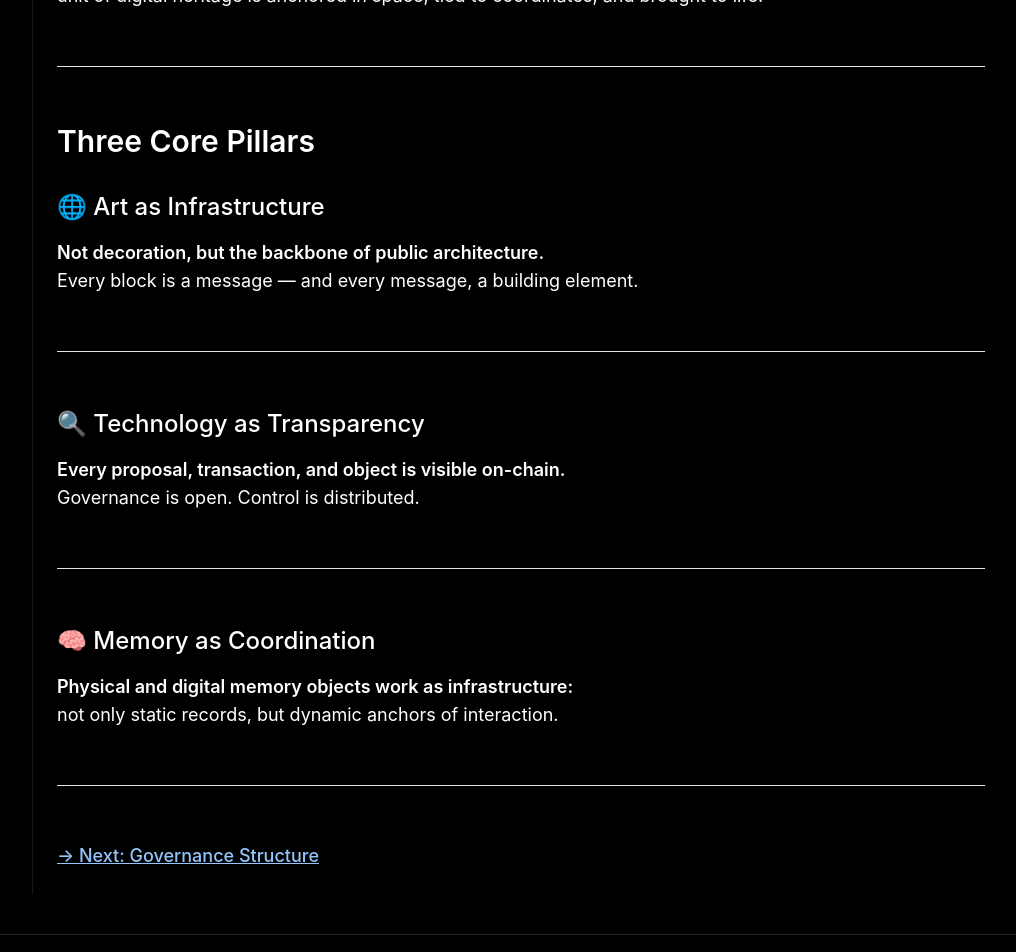
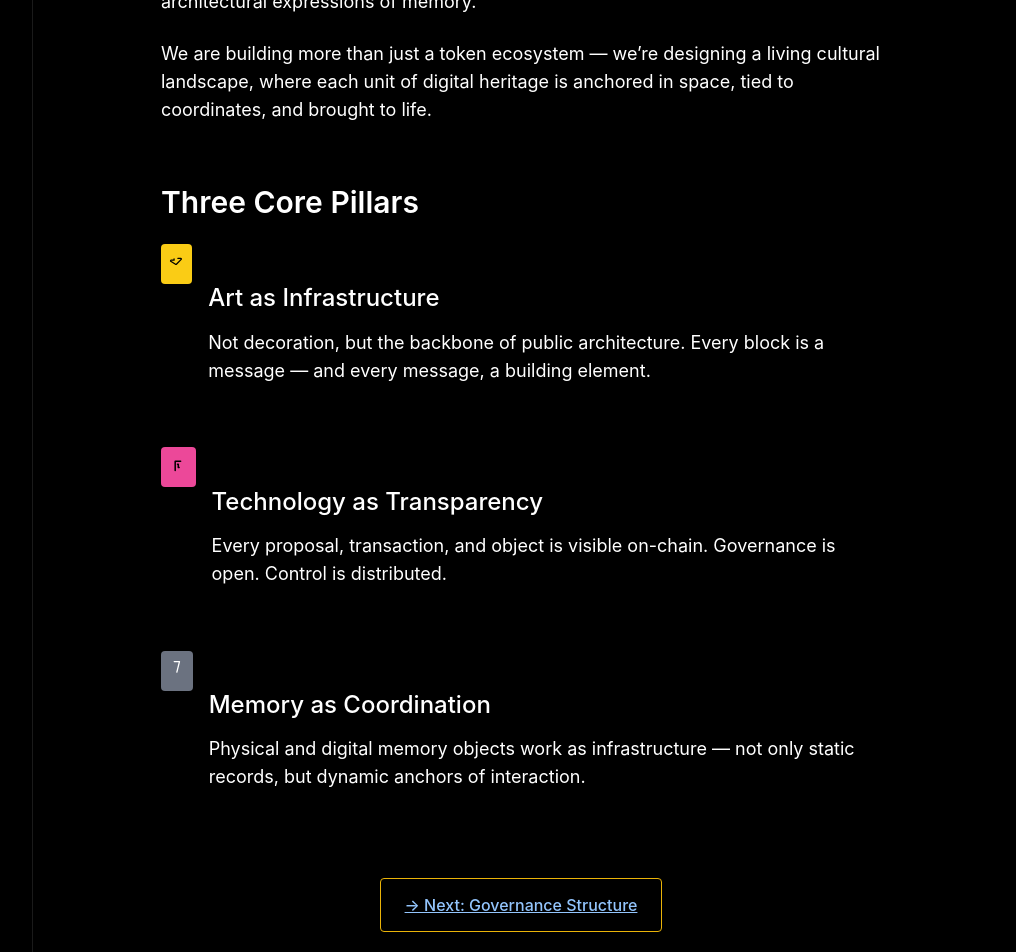
Before and after one commit to GPARKPRO/globalpark-site, a Next.js app: page /docs/white-paper/vision in a window 1280 px wide. Shown: the part 300-1252 px from the top of the page, without its empty margins (247-1263 px from the left). Built offline with nearby package versions, Linux system fonts and the light colour scheme.

Commit message:
Create page.tsx

```diff
--- /dev/null
+++ b/app/docs/white-paper/vision/page.tsx
@@ -0,0 +1,82 @@
+import { Metadata } from 'next';
+
+export const metadata: Metadata = {
+  title: 'Vision & Philosophy | GlobalPark',
+  description:
+    'Discover the foundational philosophy and cultural framework of Global Park DAO — where NFTs become architecture, and memory becomes infrastructure.',
+};
+
+export default function VisionPage() {
+  return (
+    <main className="max-w-3xl mx-auto px-6 py-16">
+      <h1 className="text-4xl font-bold text-white mb-6">Vision & Philosophy</h1>
+
+      <p className="text-gray-300 mb-6">
+        Global Park DAO is a next-generation cultural system in which digital artifacts (NFTs) become the
+        foundation for creating physical installations, public spaces, and architectural expressions of memory.
+      </p>
+
+      <p className="text-gray-300 mb-12">
+        We are building more than just a token ecosystem — we’re designing a living cultural landscape,
+        where each unit of digital heritage is anchored in space, tied to coordinates, and brought to life.
+      </p>
+
+      <h2 className="text-2xl text-yellow-400 font-semibold mb-6">Three Core Pillars</h2>
+
+      <div className="space-y-10">
+
+        <div className="flex items-start gap-4">
+          <div className="w-10 h-10 p-2 bg-yellow-400 text-black rounded">
+            <svg xmlns="http://www.w3.org/2000/svg" fill="none" viewBox="0 0 24 24" stroke="currentColor">
+              <path strokeLinecap="round" strokeLinejoin="round" strokeWidth="2" d="M14 10h4.586a1 1 0 0 1 .707 1.707l-7.586 7.586a1 1 0 0 1-1.414 0L2.707 14.707A1 1 0 0 1 3.414 13H8v-2" />
+            </svg>
+          </div>
+          <div>
+            <h3 className="text-lg font-bold text-white">Art as Infrastructure</h3>
+            <p className="text-gray-300">
+              Not decoration, but the backbone of public architecture.
+              Every block is a message — and every message, a building element.
+            </p>
+          </div>
+        </div>
+
+        <div className="flex items-start gap-4">
+          <div className="w-10 h-10 p-2 bg-pink-500 text-black rounded">
+            <svg xmlns="http://www.w3.org/2000/svg" fill="none" viewBox="0 0 24 24" stroke="currentColor">
+              <path strokeLinecap="round" strokeLinejoin="round" strokeWidth="2" d="M13 16h-1v-4h-1m4-4H8m0 0v12" />
+            </svg>
+          </div>
+          <div>
+            <h3 className="text-lg font-bold text-white">Technology as Transparency</h3>
+            <p className="text-gray-300">
+              Every proposal, transaction, and object is visible on-chain. Governance is open. Control is distributed.
+            </p>
+          </div>
+        </div>
+
+        <div className="flex items-start gap-4">
+          <div className="w-10 h-10 p-2 bg-gray-500 text-white rounded">
+            <svg xmlns="http://www.w3.org/2000/svg" fill="none" viewBox="0 0 24 24" stroke="currentColor">
+              <path strokeLinecap="round" strokeLinejoin="round" strokeWidth="2" d="M12 20l4-16M8 4h8" />
+            </svg>
+          </div>
+          <div>
+            <h3 className="text-lg font-bold text-white">Memory as Coordination</h3>
+            <p className="text-gray-300">
+              Physical and digital memory objects work as infrastructure — not only static records, but dynamic anchors of interaction.
+            </p>
+          </div>
+        </div>
+      </div>
+
+      <div className="mt-16 flex justify-center">
+        <a
+          href="/docs/white-paper/governance"
+          className="border border-yellow-500 text-yellow-400 px-6 py-3 rounded hover:bg-yellow-400 hover:text-black transition duration-200"
+        >
+          → Next: Governance Structure
+        </a>
+      </div>
+    </main>
+  );
+}
```
